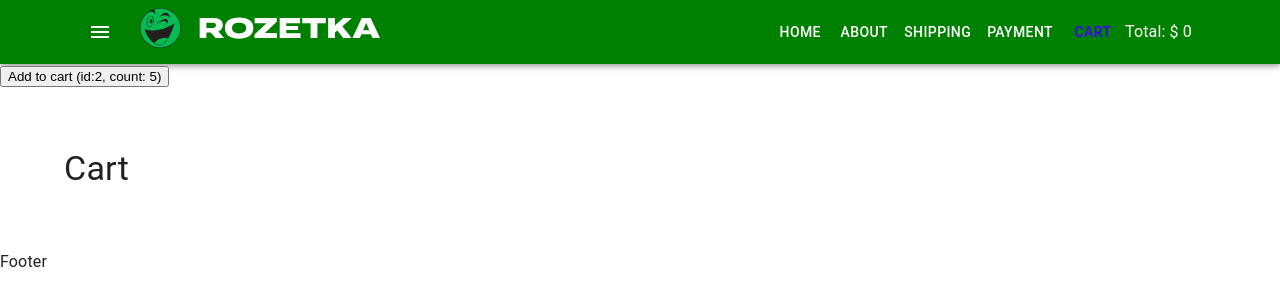
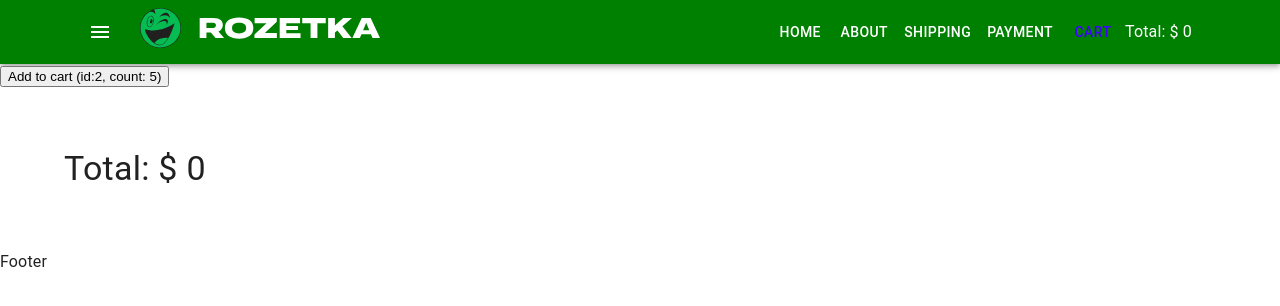
Before and after one commit to denypanko/react-22-10, a React (Create React App) app: page /cart in a window 1280 px wide. Shown: the top 306 px of the page. Built offline with nearby package versions, Linux system fonts and the light colour scheme.

Commit message:
add CartPageRoutes

```diff
--- a/src/container/App/App.tsx
+++ b/src/container/App/App.tsx
@@ -11,7 +11,11 @@ import About from 'pages/About/AboutPage'
 import Shipping from 'pages/Shipping/ShippingPage'
 import Payment from 'pages/Payment/PaymentPage'
 
-type Props = {}
+type Props = {
+    productsInCart: {
+        [id: number]: number
+    }
+}
 
 export type ProductsInCartType = {
     [id: number]: number
@@ -44,7 +48,10 @@ const App = (props: Props) => {
                         path="/"
                         element={<Home addProductToCart={addProductToCart} />}
                     />
-                    <Route path="/cart" element={<CartPage />} />
+                    <Route
+                        path="/cart"
+                        element={<CartPage productsInCart={productsInCart} />}
+                    />
                     <Route path="/about" element={<About />} />
                     <Route path="/shipping" element={<Shipping />} />
                     <Route path="/payment" element={<Payment />} />
--- a/src/pages/CartPage/CartPage.tsx
+++ b/src/pages/CartPage/CartPage.tsx
@@ -1,12 +1,24 @@
 import { Typography } from '@mui/material'
+import CartHeader from 'components/CartHeader/CartHeader'
+import productsArray, { getProductsObject, Product } from 'utils/productsArray'
 
-type Props = {}
+type Props = {
+    productsInCart: {
+        [id: number]: number
+    }
+    productsObject?: {
+        [id: number]: Product
+    }
+}
 
-const CartPage = (props: Props) => {
+const CartPage = ({
+    productsInCart,
+    productsObject = getProductsObject(productsArray),
+}: Props) => {
     return (
         <div>
             <Typography variant="h4" component="h1">
-                Cart
+                <CartHeader productsInCart={productsInCart} />
             </Typography>
         </div>
     )
```
